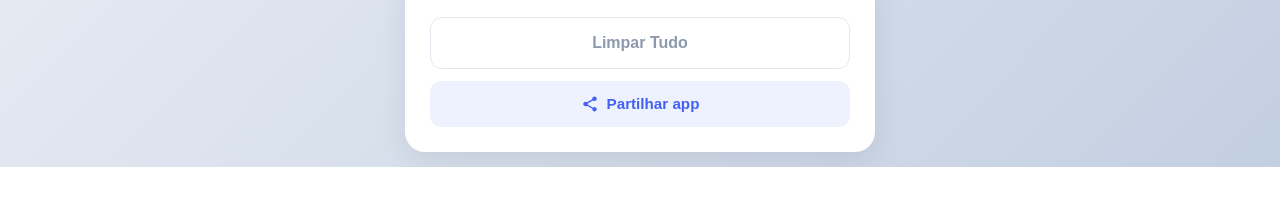
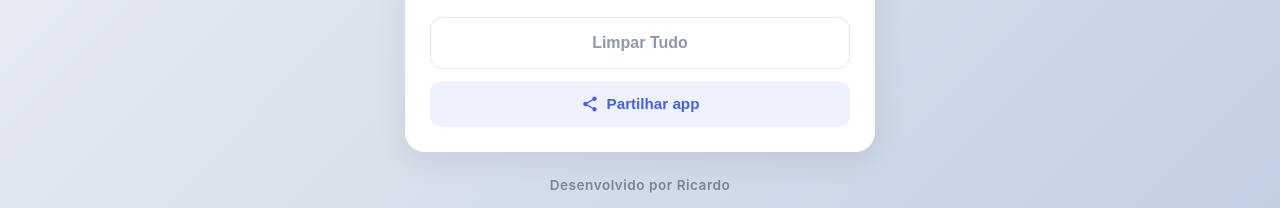
Before and after one commit to polar8032/forcarpreco, a plain HTML site: page index.html in a window 1280 px wide. Shown: the part 707-915 px from the top of the page. Before the commit the page ends 874 px from the top, so only its background shows below. Drawn offline with Linux system fonts and the light colour scheme.

Commit message:
Update index.html

```diff
--- a/index.html
+++ b/index.html
@@ -35,6 +35,7 @@
             min-height: 100vh;
             margin: 0;
             display: flex;
+            flex-direction: column; /* Alterado para coluna para acomodar o rodapé */
             align-items: center;
             justify-content: center;
             padding: 15px;
@@ -52,6 +53,24 @@
             position: relative;
             transition: height var(--anim-speed) var(--smooth);
             overflow: hidden;
+        }
+
+        /* Rodapé da App */
+        .app-footer {
+            margin-top: 25px;
+            font-size: 0.85rem;
+            color: var(--text-dark);
+            opacity: 0.5;
+            text-align: center;
+            font-weight: 600;
+            letter-spacing: 0.5px;
+            transition: opacity 0.3s;
+            cursor: default;
+            user-select: none;
+        }
+
+        .app-footer:hover {
+            opacity: 0.9;
         }
 
         /* Header e Botão Ajuda */
@@ -401,6 +420,11 @@
     </button>
 </div>
 
+<!-- Rodapé Adicionado -->
+<div class="app-footer">
+    Desenvolvido por Ricardo
+</div>
+
 <div id="modalAjuda">
     <div class="modal-content">
         <h3>Ajuda</h3>
```
